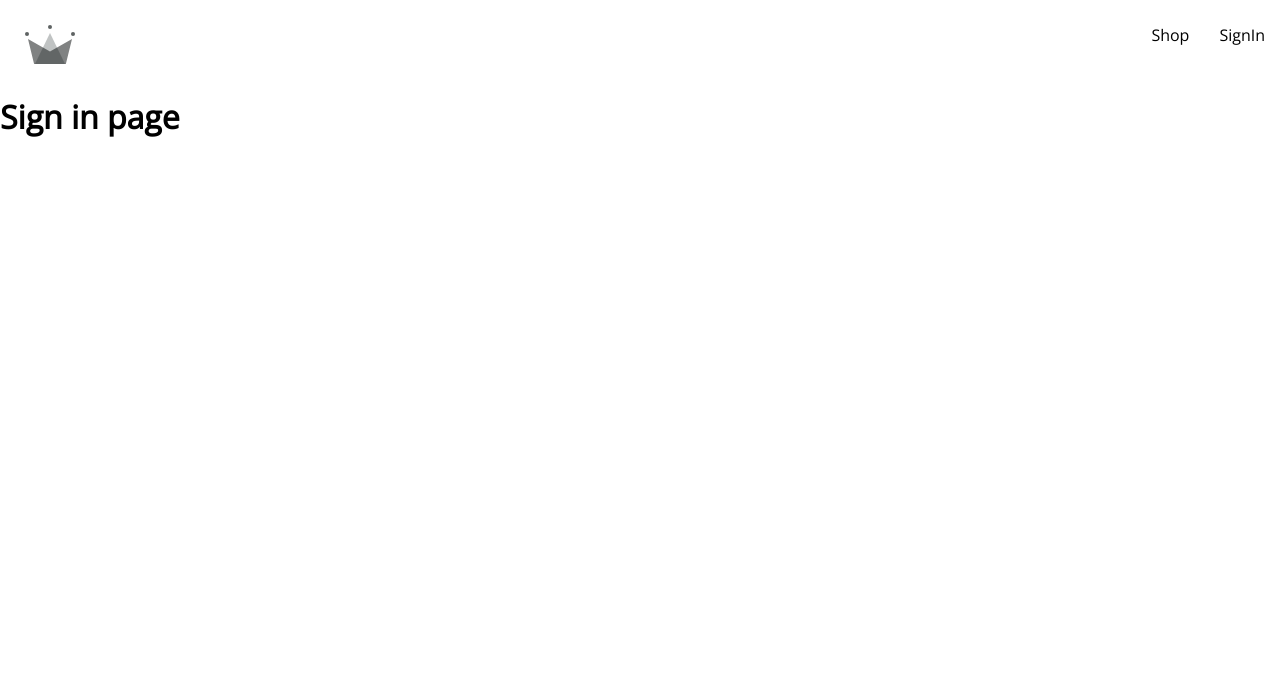
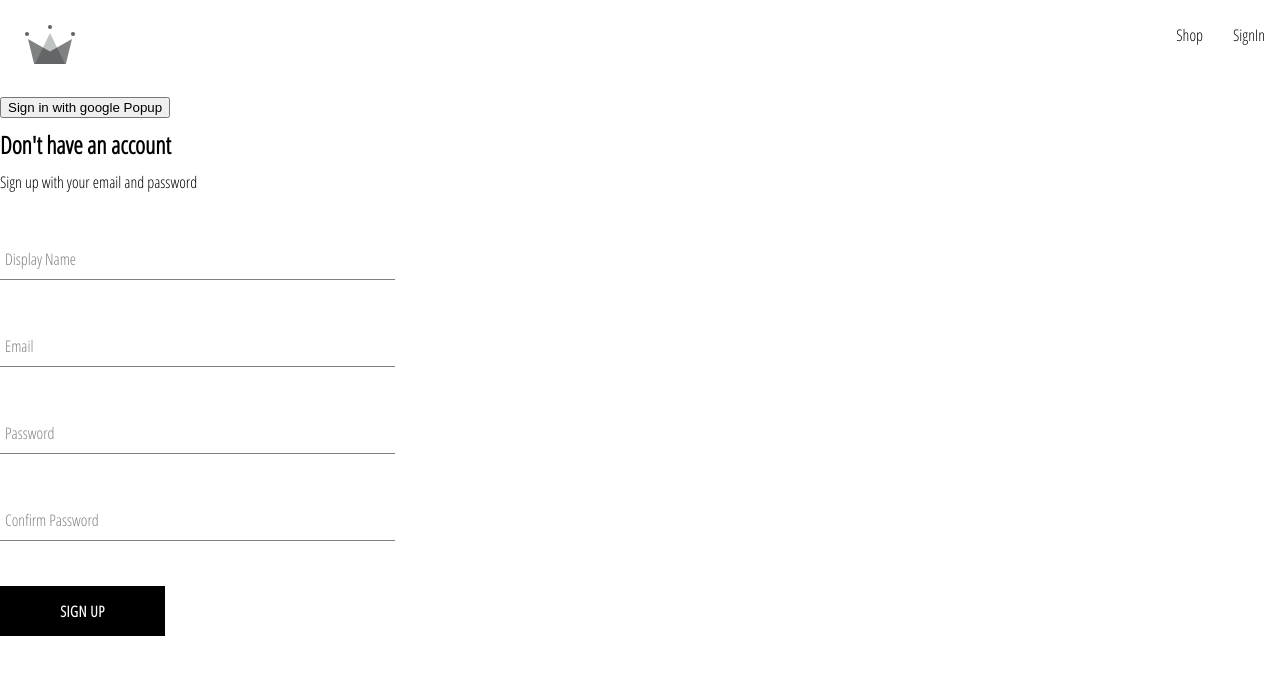
Before and after one commit to Affan255/crwn-clothing-v2, a React (Create React App) app in the folder crwn-clothing/: page /signin in a window 1280 px wide. Shown: the top 674 px of the page. Built offline with nearby package versions, Linux system fonts and the light colour scheme.

Commit message:
created the signup, form and button components

```diff
--- a/crwn-clothing/public/index.html
+++ b/crwn-clothing/public/index.html
@@ -12,7 +12,7 @@
     <link rel="apple-touch-icon" href="%PUBLIC_URL%/logo192.png" />
     <link rel="preconnect" href="https://fonts.googleapis.com">
 <link rel="preconnect" href="https://fonts.gstatic.com" crossorigin>
-<link href="https://fonts.googleapis.com/css2?family=Open+Sans:wght@300&display=swap" rel="stylesheet">
+<link href="https://fonts.googleapis.com/css2?family=Open+Sans+Condensed:wght@300&display=swap" rel="stylesheet">
     <!--
       manifest.json provides metadata used when your web app is installed on a
       user's mobile device or desktop. See https://developers.google.com/web/fundamentals/web-app-manifest/
--- /dev/null
+++ b/crwn-clothing/src/components/button/button.component.jsx
@@ -0,0 +1,17 @@
+import './button.styles.scss'
+const BUTTON_TYPE_CLASSES = {
+  google: 'google-sign-in',
+  inverted: 'inverted'
+}
+
+const Button = ({ children, buttonType, ...otherProps }) => {
+  return (
+    <button
+      className={`button-container ${BUTTON_TYPE_CLASSES[buttonType]}`}
+      {...otherProps}
+    >
+      {children}
+    </button>
+  )
+}
+export default Button
--- /dev/null
+++ b/crwn-clothing/src/components/button/button.styles.scss
@@ -0,0 +1,46 @@
+.button-container {
+  min-width: 165px;
+  width: auto;
+  height: 50px;
+  letter-spacing: 0.5px;
+  line-height: 50px;
+  padding: 0 35px 0 35px;
+  font-size: 15px;
+  background-color: black;
+  color: white;
+  text-transform: uppercase;
+  font-family: 'Open Sans Condensed';
+  font-weight: bolder;
+  border: none;
+  cursor: pointer;
+  display: flex;
+  justify-content: center;
+
+  &:hover {
+    background-color: white;
+    color: black;
+    border: 1px solid black;
+  }
+
+  &.google-sign-in {
+    background-color: #4285f4;
+    color: white;
+
+    &:hover {
+      background-color: #357ae8;
+      border: none;
+    }
+  }
+
+  &.inverted {
+    background-color: white;
+    color: black;
+    border: 1px solid black;
+
+    &:hover {
+      background-color: black;
+      color: white;
+      border: none;
+    }
+  }
+}
--- /dev/null
+++ b/crwn-clothing/src/components/form-input/form-input.component.jsx
@@ -0,0 +1,20 @@
+import './form-input.styles.scss'
+
+const FormInput = ({ label, ...otherProps }) => {
+  return (
+    <div className='group'>
+      <input className='form-input' {...otherProps} />
+      {label && (
+        <label
+          className={`${
+            otherProps.value.length ? 'shrink' : ''
+          } form-input-label`}
+        >
+          {label}
+        </label>
+      )}
+    </div>
+  )
+}
+
+export default FormInput
--- /dev/null
+++ b/crwn-clothing/src/components/form-input/form-input.styles.scss
@@ -0,0 +1,54 @@
+$sub-color: grey;
+$main-color: black;
+
+@mixin shrinkLabel {
+  top: -14px;
+  font-size: 12px;
+  color: $main-color;
+}
+
+.group {
+  position: relative;
+  margin: 45px 0;
+
+  .form-input {
+    background: none;
+    background-color: white;
+    color: $sub-color;
+    font-size: 18px;
+    padding: 10px 10px 10px 5px;
+    display: block;
+    width: 100%;
+    border: none;
+    border-radius: 0;
+    border-bottom: 1px solid $sub-color;
+    margin: 25px 0;
+
+    &:focus {
+      outline: none;
+    }
+
+    &:focus ~ .form-input-label {
+      @include shrinkLabel();
+    }
+  }
+
+  input[type='password'] {
+    letter-spacing: 0.3em;
+  }
+
+  .form-input-label {
+    color: $sub-color;
+    font-size: 16px;
+    font-weight: normal;
+    position: absolute;
+    pointer-events: none;
+    left: 5px;
+    top: 10px;
+    transition: 300ms ease all;
+
+    &.shrink {
+      @include shrinkLabel();
+    }
+  }
+}
--- /dev/null
+++ b/crwn-clothing/src/components/sign-up-form/sign-up-form.component.jsx
@@ -0,0 +1,97 @@
+import { useState } from 'react'
+import {
+  createAuthUserWithEmailAndPassword,
+  createUserDocumentFromAuth
+} from '../../utils/firebase/firebase.utils'
+import Button from '../button/button.component'
+import FormInput from '../form-input/form-input.component'
+import './sign-up-form.styles.scss'
+
+const defaultFormFields = {
+  displayName: '',
+  email: '',
+  password: '',
+  confirmPassword: ''
+}
+
+const SignUpForm = () => {
+  const [formFields, setFormFields] = useState(defaultFormFields)
+  const { displayName, email, password, confirmPassword } = formFields
+
+  const handleChange = (event) => {
+    const { name, value } = event.target
+    setFormFields({ ...formFields, [name]: value })
+  }
+
+  const resetFormFields = () => {
+    setFormFields(defaultFormFields)
+  }
+
+  const handleSubmit = async (event) => {
+    event.preventDefault()
+    if (password !== confirmPassword) {
+      alert('Passwords do not match!')
+      return
+    }
+    try {
+      const { user } = await createAuthUserWithEmailAndPassword(email, password)
+      await createUserDocumentFromAuth(user, { displayName })
+      alert('Account created succesfully!')
+      resetFormFields()
+    } catch (error) {
+      if (error.code === 'auth/email-already-in-use') {
+        alert('Cannot create user, email already in use.')
+      } else console.error('Error creating user', error)
+    }
+  }
+
+  return (
+    <div className='sign-up-container'>
+      <h2>Don't have an account</h2>
+      <span>Sign up with your email and password</span>
+      <form onSubmit={handleSubmit}>
+        <FormInput
+          type='text'
+          label='Display Name'
+          required
+          onChange={handleChange}
+          name='displayName'
+          value={displayName}
+        />
+
+        <FormInput
+          type='email'
+          label='Email'
+          required
+          onChange={handleChange}
+          name='email'
+          value={email}
+        />
+
+        <FormInput
+          type='password'
+          label='Password'
+          required
+          onChange={handleChange}
+          name='password'
+          value={password}
+        />
+
+        <FormInput
+          type='password'
+          label='Confirm Password'
+          required
+          onChange={handleChange}
+          name='confirmPassword'
+          value={confirmPassword}
+        />
+
+        <Button type='submit'>
+          Sign Up
+        </Button>
+      </form>
+    </div>
+  )
+}
+
+export default SignUpForm
--- /dev/null
+++ b/crwn-clothing/src/components/sign-up-form/sign-up-form.styles.scss
@@ -0,0 +1,9 @@
+.sign-up-container {
+  display: flex;
+  flex-direction: column;
+  width: 380px;
+
+  h2 {
+    margin: 10px 0;
+  }
+}
--- a/crwn-clothing/src/index.scss
+++ b/crwn-clothing/src/index.scss
@@ -1,6 +1,6 @@
 body {
   margin: 0;
-  font-family: 'Open Sans',  sans-serif;
+  font-family: 'Open Sans Condensed',  sans-serif;
   -webkit-font-smoothing: antialiased;
   -moz-osx-font-smoothing: grayscale;
   box-sizing: border-box;
--- a/crwn-clothing/src/routes/signin/signin.component.jsx
+++ b/crwn-clothing/src/routes/signin/signin.component.jsx
@@ -1,15 +1,29 @@
+import SignUpForm from '../../components/sign-up-form/sign-up-form.component'
 import {
   createUserDocumentFromAuth,
   signInWithGooglePopup
 } from '../../utils/firebase/firebase.utils'
+
 const Signin = () => {
+    // useEffect(() => {
+    //   const getRedirect = async () => {
+    //     const response = await getRedirectResult(auth)
+    //     if (response) {
+    //       const userDocRef = await createUserDocumentFromAuth(response.user)
+    //     }
+    //   }
+    //   getRedirect()
+    // }, [])
+
   const logGoogleUser = async () => {
     const { user } = await signInWithGooglePopup()
     const userDocRef = await createUserDocumentFromAuth(user)
   }
+
   return (
     <div>
-      <h1 onClick={logGoogleUser}>Sign in page</h1>
+      <button onClick={logGoogleUser}>Sign in with google Popup</button>
+      <SignUpForm />
     </div>
   )
 }
--- a/crwn-clothing/src/utils/firebase/firebase.utils.js
+++ b/crwn-clothing/src/utils/firebase/firebase.utils.js
@@ -1,11 +1,15 @@
 import { initializeApp } from 'firebase/app';
 import {
-    getAuth, signInWithRedirect,
-    signInWithPopup, GoogleAuthProvider
+    getAuth,
+    signInWithPopup,
+    GoogleAuthProvider,
+    createUserWithEmailAndPassword
 } from 'firebase/auth'
 import {
     getFirestore,
-    doc, getDoc, setDoc
+    doc,
+    getDoc,
+    setDoc
 } from 'firebase/firestore';
 
 const firebaseConfig = {
@@ -28,17 +32,15 @@
 
 export const auth = getAuth();
 export const signInWithGooglePopup = () => signInWithPopup(auth, provider);
+// export const signInWithGoogleRedirect = () => signInWithRedirect(auth, provider);
 
 export const db = getFirestore();
 
-export const createUserDocumentFromAuth = async (userAuth) => {
+export const createUserDocumentFromAuth = async (userAuth, additionalInfo={}) => {
+    if (!userAuth) return;
     const userDocRef = doc(db, 'users', userAuth.uid);
-    console.log(userDocRef);
+
     const userSnapshot = await getDoc(userDocRef);
-    console.log(userSnapshot.exists());
-
-    // if user data does not exist
-    // create /set the document with the data from userAuth in my collection
 
     if (!userSnapshot.exists()) {
         const { displayName, email } = userAuth;
@@ -48,14 +50,18 @@
             await setDoc(userDocRef, {
                 displayName,
                 email,
-                createdAt
+                createdAt,
+                ...additionalInfo
             })
         } catch (error) {
-            console.log('error creating the user', error.mssage);
+            console.log('error creating the user', error.message);
         }
     }
 
-    // if user data exists
-    // return userDocRef
     return userDocRef;
 }
+
+export const createAuthUserWithEmailAndPassword = async (email, password) => {
+    if (!email || !password) return;
+    return await createUserWithEmailAndPassword(auth, email, password)
+}
```
